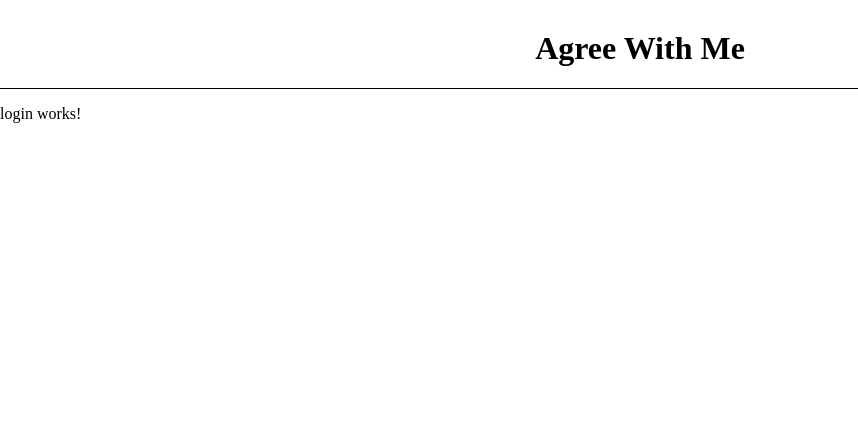
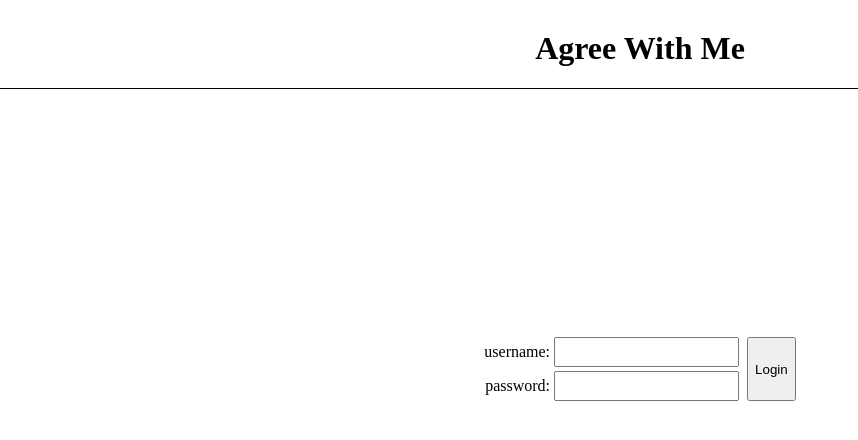
Before and after one commit to rhinehardtc/agreewithme, an Angular app in the folder AgreeWithMe/: page /login in a window 1280 px wide. Shown: the top 440 px of the page, without its empty margins (0-858 px from the left). Built offline with nearby package versions, Linux system fonts and the light colour scheme.

Commit message:
added login form and style

```diff
--- a/AgreeWithMe/src/app/login/login.component.css
+++ b/AgreeWithMe/src/app/login/login.component.css
@@ -0,0 +1,34 @@
+.login-page {
+    display: flex;
+    justify-content: center;
+    align-items: center;
+    width: 100vw;
+    height: 70vh;
+}
+
+.login-form {
+    display: flex;
+    flex-flow: row;
+    justify-content: center;
+    align-items: center;
+}
+
+.entry-fields {
+    display: flex;
+    flex-flow: column;
+    justify-content: center;
+    align-items: flex-end;
+    margin-right: 1vmin;
+}
+
+input {
+    height: 3vh;
+}
+
+.name-input {
+    margin-bottom: 0.5vmin;
+}
+
+.login-button {
+    height: 8vh
+}
--- a/AgreeWithMe/src/app/login/login.component.html
+++ b/AgreeWithMe/src/app/login/login.component.html
@@ -1 +1,9 @@
-<p>login works!</p>
+<div class='login-page'>
+    <form class='login-form'>
+        <div class='entry-fields'>
+            <span class='name-input'>username: <input label='username'></span>
+            <span>password: <input label='password'></span>
+        </div>
+        <button class='login-button'>Login</button>
+    </form>
+</div>
```
Also changed, not shown: AgreeWithMe/src/app/app-routing.module.ts (+2 -5 lines).
